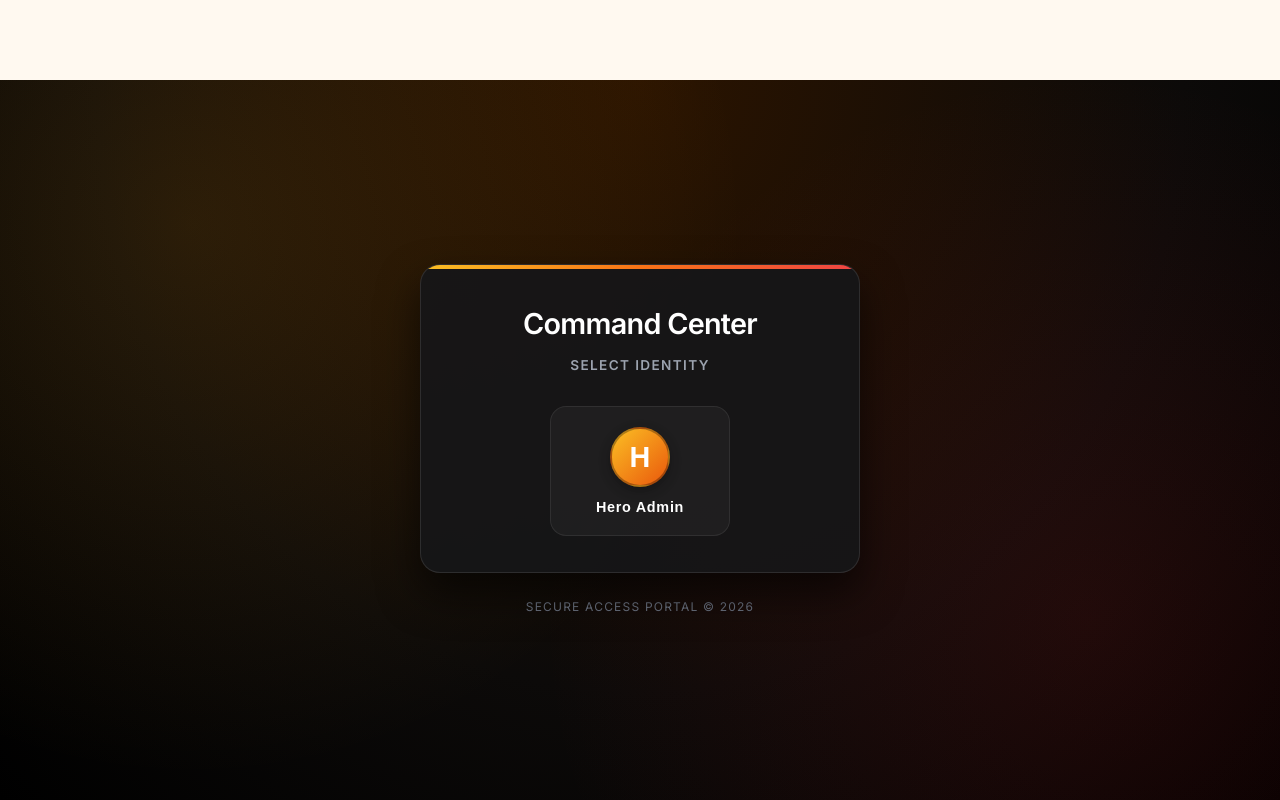
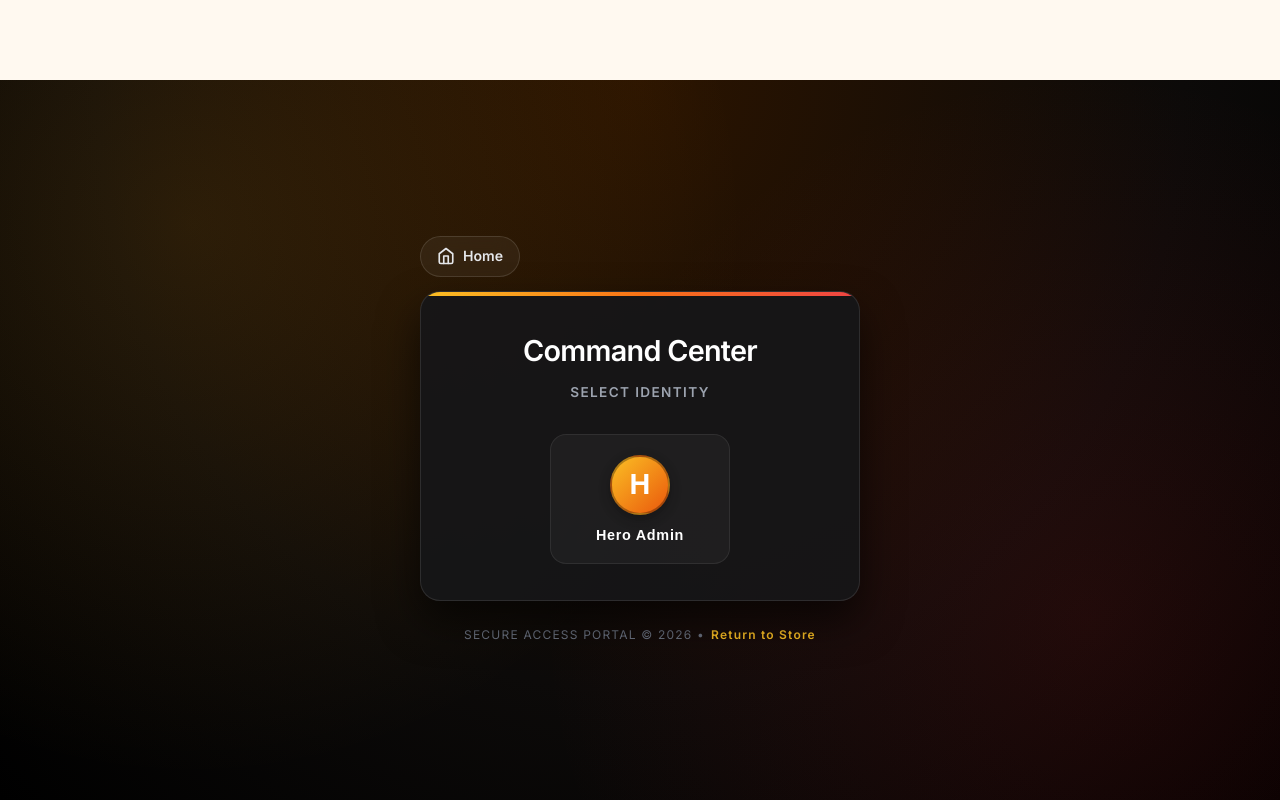
Before and after one commit to arunapla-gif/hero-crackers-shop, a Next.js app: page /admin/login in a window 1280 px wide. Built offline with nearby package versions, Linux system fonts and the light colour scheme; no server answers; the database is empty; a web font is replaced by a local one.

Commit message:
feat(admin): add home button and storefront navigation to admin login page

```diff
--- a/src/app/admin/login/Login.module.css
+++ b/src/app/admin/login/Login.module.css
@@ -303,3 +303,47 @@
   letter-spacing: 0.1em;
   font-weight: 500;
 }
+
+.topNavRow {
+  display: flex;
+  justify-content: flex-start;
+  margin-bottom: 14px;
+}
+
+.homeButton {
+  display: inline-flex;
+  align-items: center;
+  gap: 8px;
+  padding: 8px 16px;
+  background: rgba(255, 255, 255, 0.05);
+  border: 1px solid rgba(255, 255, 255, 0.12);
+  border-radius: 30px;
+  color: #e5e7eb;
+  font-size: 0.88rem;
+  font-weight: 600;
+  text-decoration: none;
+  transition: all 0.2s cubic-bezier(0.4, 0, 0.2, 1);
+  backdrop-filter: blur(12px);
+  -webkit-backdrop-filter: blur(12px);
+}
+
+.homeButton:hover {
+  background: rgba(255, 255, 255, 0.12);
+  border-color: #d4af37;
+  color: #fbbf24;
+  transform: translateX(-3px);
+  box-shadow: 0 4px 15px rgba(212, 175, 55, 0.2);
+}
+
+.footerHomeLink {
+  color: #fbbf24;
+  text-decoration: none;
+  font-weight: 600;
+  margin-left: 6px;
+  transition: color 0.2s ease;
+}
+
+.footerHomeLink:hover {
+  color: #f97316;
+  text-decoration: underline;
+}
--- a/src/app/admin/login/LoginClient.js
+++ b/src/app/admin/login/LoginClient.js
@@ -1,5 +1,6 @@
 'use client';
 import { useState, useRef } from 'react';
+import Link from 'next/link';
 import styles from './Login.module.css';
 
 export default function LoginClient({ admins = [] }) {
@@ -68,6 +69,17 @@ export default function LoginClient({ admins = [] }) {
   return (
     <div className={styles.loginWrapper}>
       <div className={styles.loginContainer}>
+        {/* Top Navigation: Return to Home */}
+        <div className={styles.topNavRow}>
+          <Link href="/" className={styles.homeButton} title="Return to Storefront Homepage">
+            <svg width="18" height="18" viewBox="0 0 24 24" fill="none" stroke="currentColor" strokeWidth="2.2" strokeLinecap="round" strokeLinejoin="round">
+              <path d="M3 9l9-7 9 7v11a2 2 0 0 1-2 2H5a2 2 0 0 1-2-2z" />
+              <polyline points="9 22 9 12 15 12 15 22" />
+            </svg>
+            <span>Home</span>
+          </Link>
+        </div>
+
         <div className={styles.loginCard}>
           <div className={styles.cardHighlight}></div>
 
@@ -178,7 +190,10 @@ export default function LoginClient({ admins = [] }) {
         </div>
 
         <div className={styles.footerText}>
-          SECURE ACCESS PORTAL &copy; {new Date().getFullYear()}
+          SECURE ACCESS PORTAL &copy; {new Date().getFullYear()} &bull;
+          <Link href="/" className={styles.footerHomeLink}>
+            Return to Store
+          </Link>
         </div>
       </div>
     </div>
```
